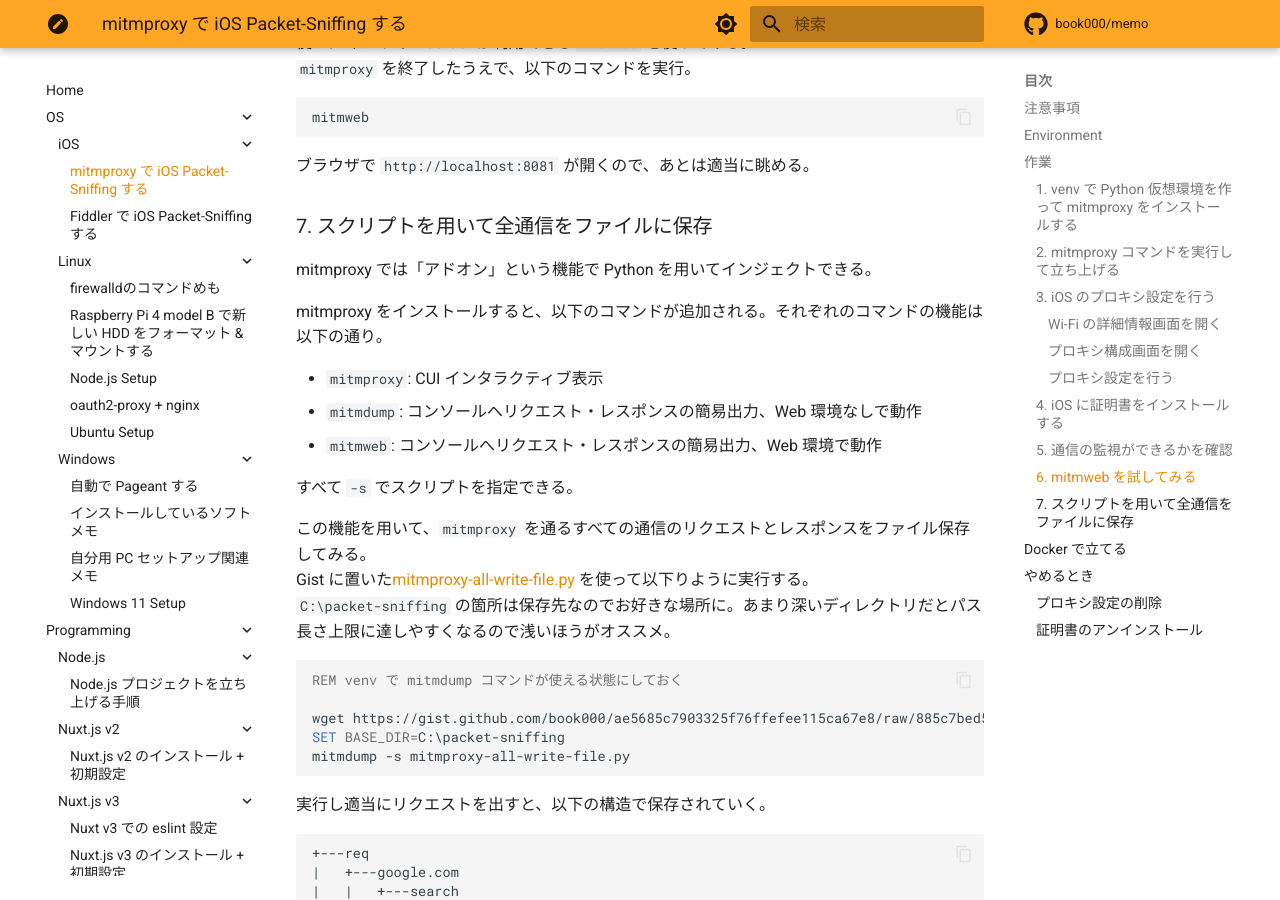
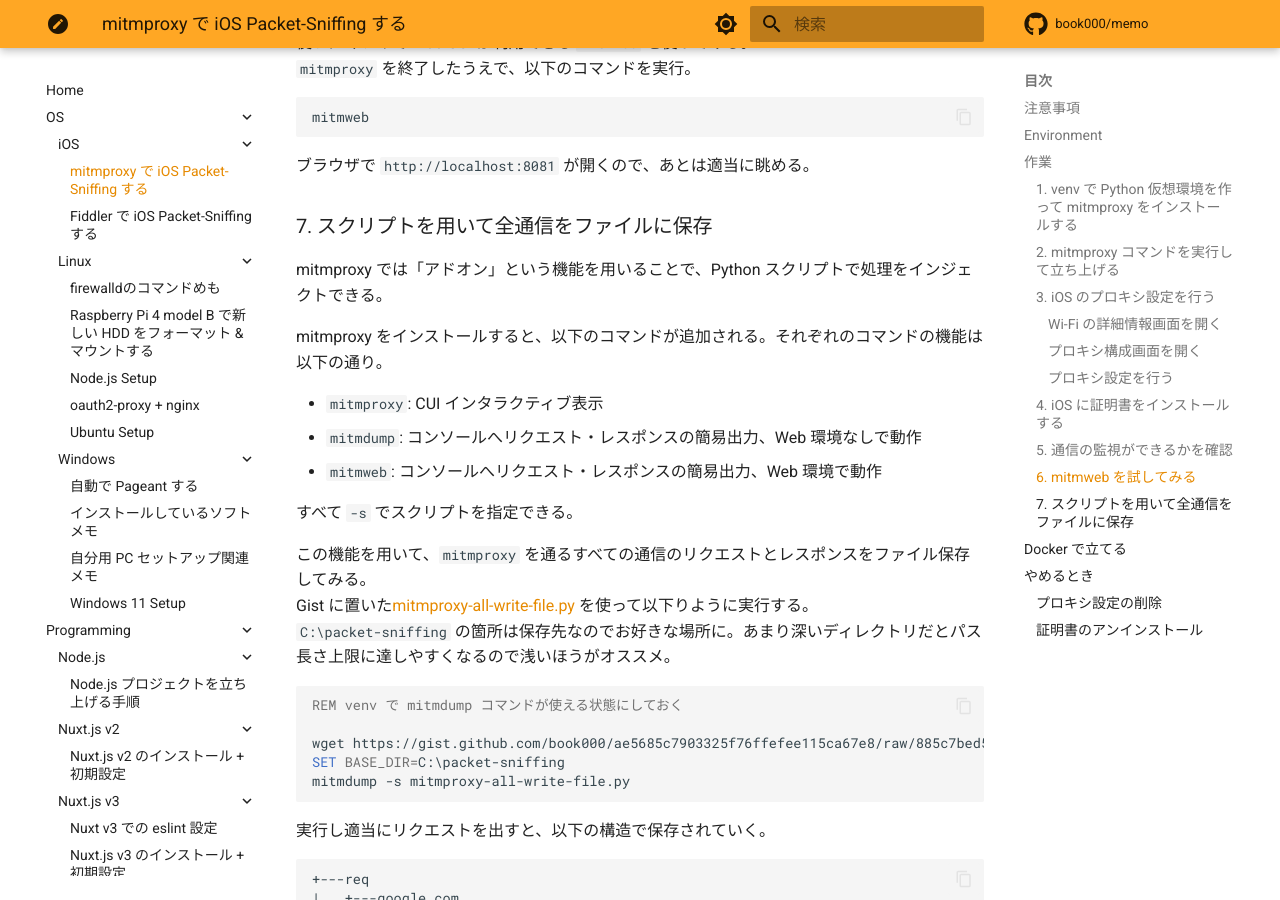
Before and after one commit to book000/memo, an MkDocs documentation site: the page built from docs/os/ios/packet-sniffing-mitmproxy.md, in a window 1280 px wide and 900 px high, scrolled down 7495 px. Built offline with MkDocs 1.6.1 and Material for MkDocs 9.7.7, drawn with Linux system fonts in a browser that asks for light colours; comment, search, counter and statistics services are not loaded.

Commit message:
fix: 日本語

```diff
--- a/docs/os/ios/packet-sniffing-mitmproxy.md
+++ b/docs/os/ios/packet-sniffing-mitmproxy.md
@@ -146,7 +146,7 @@
 
 ### 7. スクリプトを用いて全通信をファイルに保存
 
-mitmproxy では「アドオン」という機能で Python を用いてインジェクトできる。
+mitmproxy では「アドオン」という機能を用いることで、Python スクリプトで処理をインジェクトできる。
 
 mitmproxy をインストールすると、以下のコマンドが追加される。それぞれのコマンドの機能は以下の通り。
 
```
